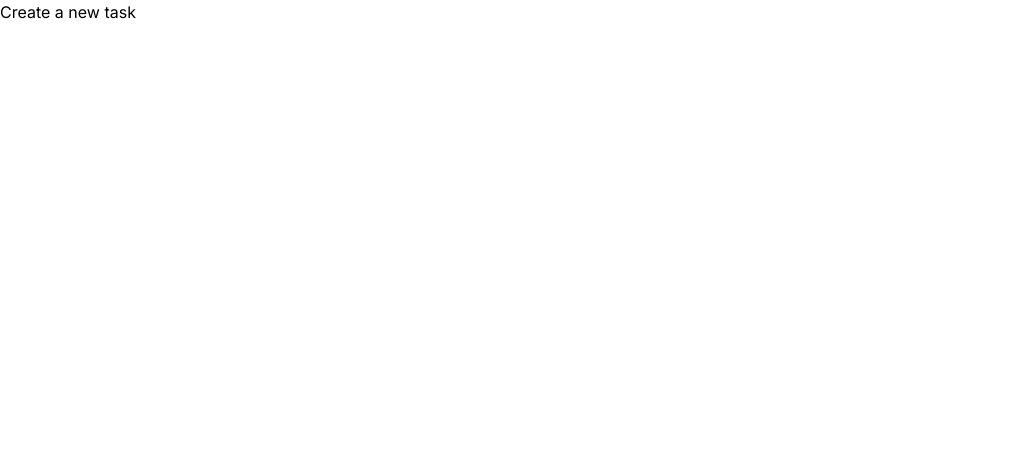
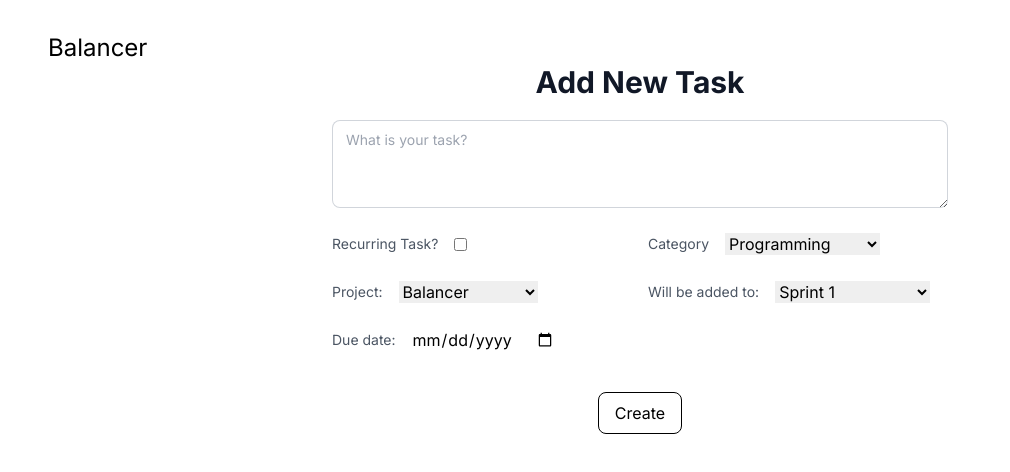
Before and after one commit to twarep/balancer, a Next.js app: page /new in a window 1280 px wide. Shown: the top 472 px of the page, without its empty margins (0-1010 px from the left). Built offline with nearby package versions, Linux system fonts and the light colour scheme.

Commit message:
new task concept complete

```diff
--- a/src/app/new/page.tsx
+++ b/src/app/new/page.tsx
@@ -1,3 +1,82 @@
+import RecurringCheckbox from "./recurringCheckbox";
+
 export default function Page() {
-  return <p>Create a new task</p>;
+
+  return (
+    <main className="flex my-2 flex-col items-center justify-between py-6 px-6">
+      <div className="grid justify-items-start w-full px-6">
+        <a href="/"><h1 className="text-left text-2xl">Balancer</h1></a>
+      </div>
+        <div className="max-w-2xl text-center">
+          <h2 className="text-3xl font-bold text-gray-900">Add New Task</h2>
+        </div>
+        <form action="#" method="POST" className="mx-4 w-1/2">
+          <div className="grid grid-cols-1 gap-x-4 gap-y-6 sm:grid-cols-2">
+            <div className="sm:col-span-2">
+              <div className="mt-5">
+                <textarea name="message" id="message" placeholder="What is your task?" rows={3} className="block w-full rounded-lg border-0 px-3.5 py-2 text-gray-900 focus:ring-1 focus:outline-none focus:ring-inset focus:ring-black ring-1 ring-inset ring-gray-300 placeholder:text-gray-400 transition-colors hover:border-gray-300 hover:bg-gray-100 sm:text-sm sm:leading-6"></textarea>
+              </div>
+            </div>
+            <div className="flex gap-x-4">
+              <label className="text-sm leading-6 text-gray-600" id="switch-1-label">
+                Recurring Task?
+              </label>
+              <div className="flex h-6 items-center">
+                <RecurringCheckbox />
+              </div>
+            </div>
+            <div className="flex gap-x-4">
+              <label className="text-sm leading-6 text-gray-600" id="switch-1-label">
+                Category
+              </label>
+              <div className="flex h-6 items-center">
+                <select name="cat">
+                  <option value="" disabled>Select a Category</option>
+                  <option value="programming">Programming</option>
+                  <option value="workout">Workout</option>
+                  <option value="cooking">Cooking</option>
+                </select>
+              </div>
+            </div>
+            <div className="flex gap-x-4">
+              <label className="text-sm leading-6 text-gray-600" id="switch-1-label">
+                Project:
+              </label>
+              <div className="flex h-6 items-center">
+                <select name="sprint">
+                  <option value="" disabled>Select a Project</option>
+                  <option value="sprint1">Balancer</option>
+                  <option value="sprint2">Fitness</option>
+                  <option value="sprint3">Chef</option>
+                </select>
+              </div>
+            </div>
+            <div className="flex gap-x-4">
+              <label className="text-sm leading-6 text-gray-600" id="switch-1-label">
+                Will be added to:
+              </label>
+              <div className="flex h-6 items-center">
+                <select name="sprint">
+                  <option value="" disabled>Select a Category</option>
+                  <option value="sprint1">Sprint 1</option>
+                  <option value="sprint2">Sprint 2</option>
+                  <option value="sprint3">Sprint 3</option>
+                </select>
+              </div>
+            </div>
+            <div className="flex gap-x-4">
+              <label className="text-sm leading-6 text-gray-600" id="switch-1-label">
+                Due date:
+              </label>
+              <div className="flex h-6 items-center">
+                <input name="due" type="date"></input>
+              </div>
+            </div>
+          </div>
+          <div className="mt-10 text-center">
+            <button type="submit" className="rounded-lg border border-black px-4 py-2 transition-colors hover:border-gray-300 hover:bg-gray-100 hover:dark:border-neutral-700 hover:dark:bg-neutral-800/30">Create</button>
+          </div>
+        </form>
+    </main>
+  );
 }
--- /dev/null
+++ b/src/app/new/recurringCheckbox.tsx
@@ -0,0 +1,10 @@
+'use client';
+import React, { useState } from "react";
+
+export default function RecurringCheckbox() {
+  const [recurring, setRecurring] = useState(false);
+
+  return (
+    <input name="recurring" type="checkbox" checked={recurring} onChange={e => setRecurring(!recurring)}></input>
+  )
+};
```
